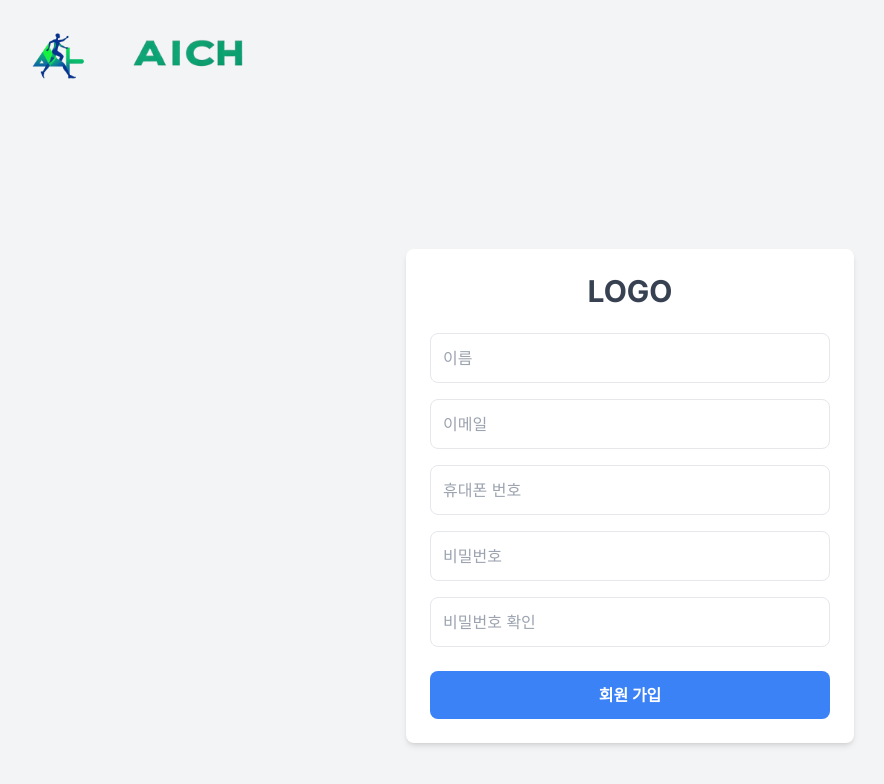
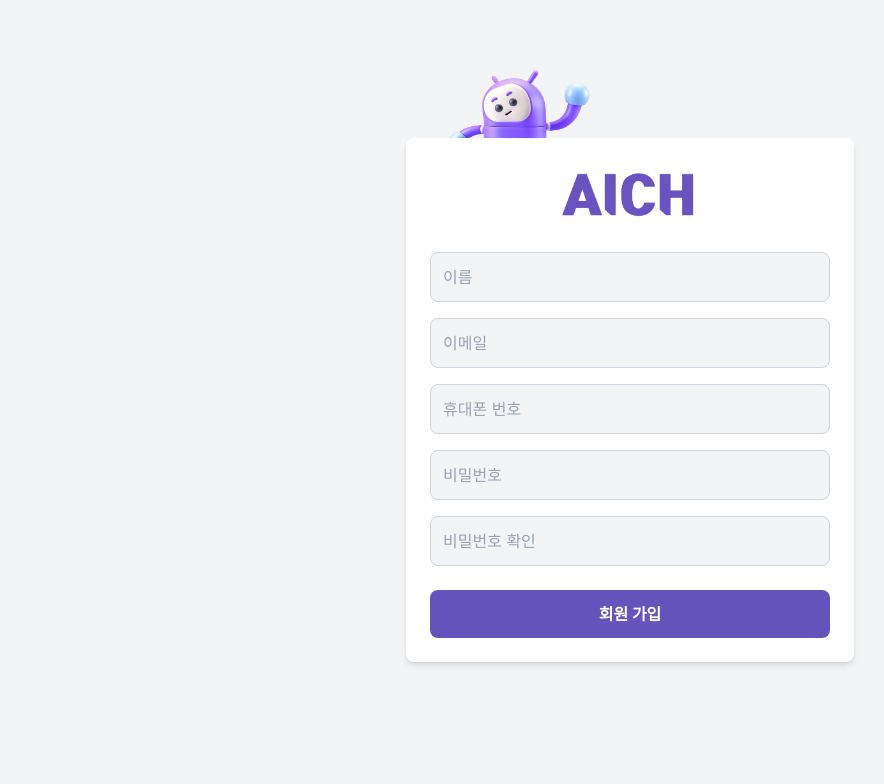
Before and after one commit to xeonsim/mutsa-hackathon-2024, a Next.js app: page /signup in a window 1280 px wide. Shown: the top 784 px of the page, without its empty margins (10-894 px from the left). Built offline with nearby package versions, Linux system fonts and the light colour scheme; no server answers.

Commit message:
style: add style and purple theme

```diff
--- a/src/app/(pages)/(user)/login/page.js
+++ b/src/app/(pages)/(user)/login/page.js
@@ -3,13 +3,25 @@ import Link from "next/link";
 import { useRouter } from "next/navigation";
 import { signInWithEmailAndPassword } from "firebase/auth";
 import { auth } from "@/firebase/firebaseClient";
+import Image from "next/image";
+import LogoImage from "/public/aichImage.png";
+import LogoText from "/public/aichText.png";
 
 export default function Login() {
   const router = useRouter();
-  auth;
+
   return (
-    <div className="min-h-screen flex items-center justify-center bg-secondary-100">
-      <div className="bg-white p-layout rounded-layout shadow-md w-full max-w-md">
+    <div className="min-h-screen flex items-center justify-center bg-secondary-100 z-0">
+      <div className="relative w-full max-w-md">
+        <div className="absolute -top-20 left-1/4 transform -translate-x-1/2 z-10">
+          <Image
+            src={LogoImage}
+            width={150}
+            height={150}
+            alt="Character Logo"
+          />
+        </div>
+        <div className="relative bg-white p-layout rounded-layout shadow-md w-full z-20">
           <form
             onSubmit={(e) => {
               e.preventDefault();
@@ -25,8 +37,9 @@ export default function Login() {
             }}
             className="space-y-6"
           >
-          <div className="text-center">
-            <h2 className="text-3xl font-bold text-secondary-700">LOGO</h2>
+            {/* <h2 className="text-3xl font-bold text-secondary-700">LOGO</h2> */}
+            <div className="flex justify-center items-center">
+              <Image src={LogoText} width={150} height={100} alt="Logo" />
             </div>
             <div className="space-y-4">
               <div>
@@ -34,7 +47,7 @@ export default function Login() {
                   placeholder="E-mail"
                   id="email"
                   type="text"
-                className="w-full p-3 border border-secondary-300 rounded-layout focus:outline-none focus:ring-2 focus:ring-primary-500"
+                  className="w-full p-3 border bg-secondary-100 border-secondary-300 rounded-layout focus:outline-none focus:ring-2 focus:ring-primary-500"
                 />
               </div>
               <div>
@@ -42,14 +55,14 @@ export default function Login() {
                   placeholder="Password"
                   id="pass"
                   type="password"
-                className="w-full p-3 border border-secondary-300 rounded-layout focus:outline-none focus:ring-2 focus:ring-primary-500"
+                  className="w-full p-3 border bg-secondary-100 border-secondary-300 rounded-layout focus:outline-none focus:ring-2 focus:ring-primary-500"
                 />
               </div>
             </div>
             <div className="space-y-4">
               <button
                 type="submit"
-              className="w-full bg-primary-500 text-white font-bold py-3 px-4 rounded-layout hover:bg-primary-700 transition duration-300"
+                className="w-full bg-purple-500 text-white font-bold py-3 px-4 rounded-layout hover:bg-purple-700 transition duration-300"
               >
                 로그인
               </button>
@@ -57,7 +70,7 @@ export default function Login() {
               <div className="text-center">
                 <Link
                   href="/signup"
-                className="text-primary-500 hover:text-primary-700 font-semibold"
+                  className="text-purple-500 hover:text-purple-700 font-semibold"
                 >
                   회원 가입
                 </Link>
@@ -66,5 +79,6 @@ export default function Login() {
           </form>
         </div>
       </div>
+    </div>
   );
 }
--- a/src/app/(pages)/(user)/signup/page.js
+++ b/src/app/(pages)/(user)/signup/page.js
@@ -5,6 +5,10 @@ import { doc, setDoc } from "firebase/firestore";
 import { auth, db } from "@/firebase/firebaseClient";
 import { useRouter } from "next/navigation";
 import { useState, useEffect } from "react";
+
+import Image from "next/image";
+import LogoText from "/public/aichText.png";
+import LogoImage from "/public/aichImage.png";
 
 export default function Signup() {
   const router = useRouter();
@@ -29,7 +33,16 @@ export default function Signup() {
   }, [phoneNum]);
   return (
     <div className="min-h-screen flex items-center justify-center bg-secondary-100">
-      <div className="bg-white p-layout rounded-layout shadow-md w-full max-w-md">
+      <div className="relative w-full max-w-md">
+        <div className="absolute -top-20 left-1/4 transform -translate-x-1/2 z-10">
+          <Image
+            src={LogoImage}
+            width={150}
+            height={150}
+            alt="Character Logo"
+          />
+        </div>
+        <div className="relative bg-white p-layout rounded-layout shadow-md w-full max-w-md z-20">
           <form
             onSubmit={async (e) => {
               e.preventDefault();
@@ -41,7 +54,10 @@ export default function Signup() {
               if (inputs.name.value == null || inputs.name.value == "") {
                 alert("Enter Your Name Please");
                 return;
-            } else if (inputs.email.value == null || inputs.email.value == "") {
+              } else if (
+                inputs.email.value == null ||
+                inputs.email.value == ""
+              ) {
                 alert("Enter Your E-mail Please");
                 return;
               } else if (phoneNum == null || phoneNum == "") {
@@ -91,8 +107,8 @@ export default function Signup() {
             }}
             className="space-y-6"
           >
-          <div className="text-center">
-            <h2 className="text-3xl font-bold text-secondary-700">LOGO</h2>
+            <div className="flex justify-center items-center">
+              <Image src={LogoText} width={150} height={100} alt="Logo" />
             </div>
             <div className="space-y-4">
               <div>
@@ -100,7 +116,7 @@ export default function Signup() {
                   placeholder="이름"
                   id="name"
                   type="text"
-                className="w-full p-3 border border-secondary-300 rounded-layout focus:outline-none focus:ring-2 focus:ring-primary-500"
+                  className="w-full p-3 border border-secondary-300 bg-secondary-100 rounded-layout focus:outline-none focus:ring-2 focus:ring-primary-500"
                 />
               </div>
               <div>
@@ -108,7 +124,7 @@ export default function Signup() {
                   placeholder="이메일"
                   id="email"
                   type="text"
-                className="w-full p-3 border border-secondary-300 rounded-layout focus:outline-none focus:ring-2 focus:ring-primary-500"
+                  className="w-full p-3 border border-secondary-300 bg-secondary-100 rounded-layout focus:outline-none focus:ring-2 focus:ring-primary-500"
                 />
               </div>
               <div>
@@ -117,7 +133,7 @@ export default function Signup() {
                   onChange={handlePress}
                   value={phoneNum}
                   type="text"
-                className="w-full p-3 border border-secondary-300 rounded-layout focus:outline-none focus:ring-2 focus:ring-primary-500"
+                  className="w-full p-3 border border-secondary-300 bg-secondary-100 rounded-layout focus:outline-none focus:ring-2 focus:ring-primary-500"
                 />
               </div>
               <div>
@@ -125,7 +141,7 @@ export default function Signup() {
                   placeholder="비밀번호"
                   id="pass"
                   type="password"
-                className="w-full p-3 border border-secondary-300 rounded-layout focus:outline-none focus:ring-2 focus:ring-primary-500"
+                  className="w-full p-3 border border-secondary-300 bg-secondary-100 rounded-layout focus:outline-none focus:ring-2 focus:ring-primary-500"
                 />
               </div>
               <div>
@@ -133,14 +149,14 @@ export default function Signup() {
                   placeholder="비밀번호 확인"
                   id="passCheck"
                   type="password"
-                className="w-full p-3 border border-secondary-300 rounded-layout focus:outline-none focus:ring-2 focus:ring-primary-500"
+                  className="w-full p-3 border border-secondary-300 bg-secondary-100 rounded-layout focus:outline-none focus:ring-2 focus:ring-primary-500"
                 />
               </div>
             </div>
             <div>
               <button
                 type="submit"
-              className="w-full bg-primary-500 text-white font-bold py-3 px-4 rounded-layout hover:bg-primary-700 transition duration-300"
+                className="w-full bg-purple-500 text-white font-bold py-3 px-4 rounded-layout hover:bg-purple-700 transition duration-300"
               >
                 회원 가입
               </button>
@@ -148,5 +164,6 @@ export default function Signup() {
           </form>
         </div>
       </div>
+    </div>
   );
 }
--- a/src/app/(pages)/group/[id]/page.js
+++ b/src/app/(pages)/group/[id]/page.js
@@ -32,7 +32,9 @@ export default async function Page(props) {
         <h2 className="text-2xl font-bold text-secondary-700 mb-4">
           {groupDetail.name}
         </h2>
-        <p className="text-secondary-500 mb-2">Creator: {creatorDetail.name}</p>
+        <p className="text-secondary-500 mb-2">
+          그룹 주인: {creatorDetail.name}
+        </p>
         <p className="text-secondary-500 mb-2">
           운동: {groupDetail.exercise.join(", ")}
         </p>
@@ -40,7 +42,7 @@ export default async function Page(props) {
           보증금: {groupDetail.deposit.toLocaleString()}원
         </p>
         <p className="text-secondary-500 mb-2">
-          Current Cash Pool: {groupDetail.cashPool.toLocaleString()}원
+          합계: {groupDetail.cashPool.toLocaleString()}원
         </p>
         <p className="text-secondary-500 mb-2">
           기간: {groupDetail.duration}주
--- a/src/app/(pages)/group/page.js
+++ b/src/app/(pages)/group/page.js
@@ -65,7 +65,7 @@ export default function Page() {
                 보증금: {el.deposit.toLocaleString()}원
               </p>
               <p className="text-secondary-500 mb-2">
-                Current Cash Pool: {el.cashPool.toLocaleString()}원
+                총합: {el.cashPool.toLocaleString()}원
               </p>
               <p className="text-secondary-500 mb-2">기간: {el.duration}주</p>
               <p className="text-secondary-500 mb-2">인원: {el.people}명</p>
@@ -73,7 +73,7 @@ export default function Page() {
                 className={
                   el.members.includes(currentAuth.user.uid)
                     ? "text-accent-500 font-semibold"
-                    : "text-secondary-500"
+                    : "text-danger-500"
                 }
               >
                 {el.members.includes(currentAuth.user.uid)
--- a/src/app/layout.js
+++ b/src/app/layout.js
@@ -14,7 +14,7 @@ export default function RootLayout({ children }) {
     <html lang="en">
       <body className={inter.className}>
         <Navbar />
-        {children}
+        <main className="bg-gray-50 min-h-screen">{children}</main>
       </body>
     </html>
   );
--- a/src/components/navbar.jsx
+++ b/src/components/navbar.jsx
@@ -2,6 +2,7 @@
 
 import Link from "next/link";
 import { useEffect, useState } from "react";
+import { usePathname } from "next/navigation";
 import { auth } from "@/firebase/firebaseClient";
 import { onAuthStateChanged } from "firebase/auth";
 import Image from "next/image";
@@ -9,6 +10,8 @@ import LogoImage from "../../public/aichImage.png";
 import LogoText from "../../public/aichText.png";
 
 export const Navbar = () => {
+  const pathname = usePathname();
+
   const [logggedIn, setLogggedIn] = useState(false);
   useEffect(() => {
     onAuthStateChanged(auth, (user) => {
@@ -27,16 +30,19 @@ export const Navbar = () => {
     setNav(!nav);
   };
 
+  if (pathname === "/login" || pathname === "/signup") {
+    return null;
+  }
+
   return (
-    <nav className="bg-secondary-100 flex justify-between items-center h-24 mx-auto px-4 text-white">
-      {/* Logo */}
+    <nav className="bg-purple-100 flex justify-between items-center h-24 mx-auto px-4 text-white">
       <Link href="/" className="flex items-center space-x-1">
-          <Image src={LogoImage} width={100} height={100}/>
-          <Image src={LogoText} width={150} height={100}/>
+        <Image src={LogoImage} width={70} height={70} />
+        <Image src={LogoText} width={110} height={90} />
       </Link>
 
       {/* Desktop Navigation */}
-      <ul className="hidden md:flex bg-secondary-100 items-center">
+      <ul className="hidden md:flex bg-purple-100 items-center">
         <NavItems logggedIn={logggedIn}></NavItems>
       </ul>
 
@@ -83,10 +89,9 @@ export const Navbar = () => {
             : "ease-in-out w-[60%] duration-500 fixed top-0 bottom-0 left-[-100%] flex flex-col items-center z-50 space-y-3"
         }
       >
-        {/* Mobile Logo */}
         <Link href="/" className="flex items-center space-x-3 pt-5 pb-10">
-          <Image src={LogoImage} width={100} height={100}/>
-          <Image src={LogoText} width={150} height={100}/>
+          <Image src={LogoImage} width={100} height={100} />
+          <Image src={LogoText} width={150} height={100} />
         </Link>
 
         {/* Mobile Navigation Items */}
@@ -102,7 +107,7 @@ function NavItems({ logggedIn }) {
       <li>
         <Link
           href="/"
-          className="font-bold block m-3 mx-6 text-white hover:text-primary-500"
+          className="font-bold block m-3 mx-6 text-purple-500 hover:text-purple-700"
         >
           Home
         </Link>
@@ -110,7 +115,7 @@ function NavItems({ logggedIn }) {
       <li>
         <Link
           href="/group"
-          className="font-bold block m-3 mx-6 text-white hover:text-primary-500"
+          className="font-bold block m-3 mx-6 text-purple-500 hover:text-purple-700"
         >
           Groups
         </Link>
@@ -118,7 +123,10 @@ function NavItems({ logggedIn }) {
       <li>
         {!logggedIn ? (
           <div>
-            <Link href="/login">
+            <Link
+              href="/login"
+              className="font-bold block m-3 mx-6 text-purple-500 hover:text-purple-700"
+            >
               <span>LOGIN</span>
             </Link>
           </div>
@@ -128,7 +136,7 @@ function NavItems({ logggedIn }) {
               viewBox="0 0 448 512"
               width="20px"
               height="20px"
-              fill="#ffffff"
+              fill="#374151"
               xmlns="http://www.w3.org/2000/svg"
             >
               <path d="M224 256c70.7 0 128-57.31 128-128s-57.3-128-128-128C153.3 0 96 57.31 96 128S153.3 256 224 256zM274.7 304H173.3C77.61 304 0 381.6 0 477.3c0 19.14 15.52 34.67 34.66 34.67h378.7C432.5 512 448 496.5 448 477.3C448 381.6 370.4 304 274.7 304z"></path>
```
Also changed, not shown: src/app/page.js (+36 -23 lines), tailwind.config.js (+18 -5 lines), public/aichImage.png, public/aichText.png. Lines whose indentation alone changed are shown as unchanged.
